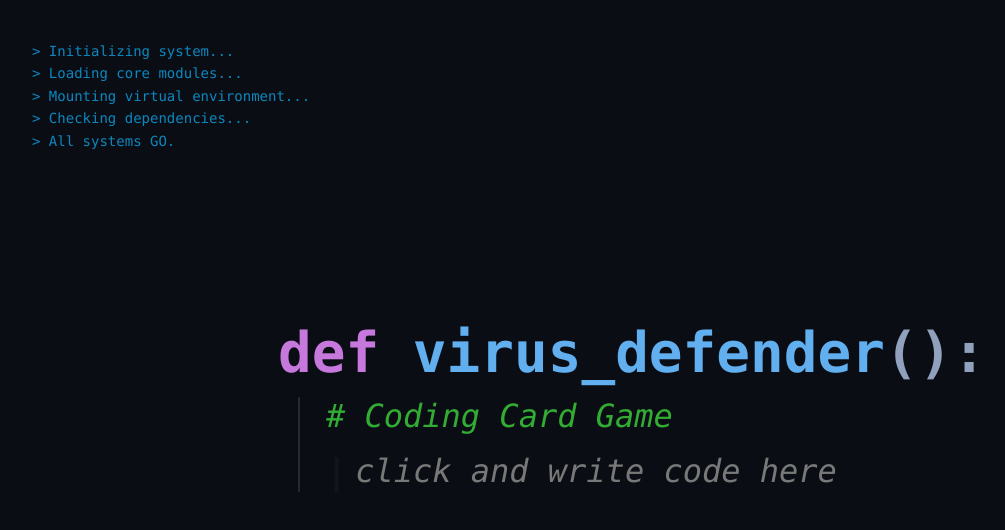
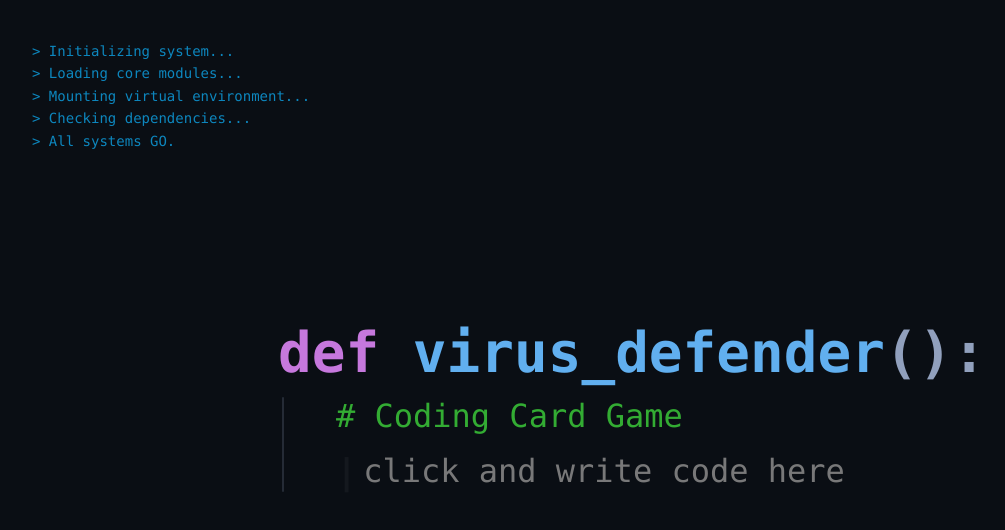
Before and after one commit to oy-hotwater/code-card, a React (Vite) app: page / in a window 1280 px wide. Shown: the top 530 px of the page, without its empty margins (8-1013 px from the left). Built offline with nearby package versions, Linux system fonts and the light colour scheme.

Commit message:
update title screen

```diff
--- a/src/styles.css
+++ b/src/styles.css
@@ -477,7 +477,7 @@ body,
 /* インデントブロック（関数の中身であることを強調） */
 .indentBlock {
   position: relative;
-  padding-left: 48px; /* 深めのインデント */
+  padding-left: 58px; /* 深めのインデント */
   display: flex;
   flex-direction: column;
   gap: 16px;
@@ -487,7 +487,7 @@ body,
 .indentBlock::before {
   content: "";
   position: absolute;
-  left: 20px; /* def の下あたりに線を引く */
+  left: 4px;
   top: 0;
   bottom: 0;
   width: 2px;
@@ -498,7 +498,6 @@ body,
 .titleSub {
   font-size: clamp(20px, 3vw, 32px);
   color: #33ac33;
-  font-style: italic;
 }
 
 .titleInstruction {
@@ -508,15 +507,14 @@ body,
 }
 
 .caret {
-  color: var(--py-accent);
+  color: #ffffff;
   font-weight: bold;
-  margin-right: 8px;
+  margin-right: 6px;
   font-size: 1.1em;
 }
 
 .instruction {
   color: rgba(129, 129, 129, 0.934); /* 非常に薄いプレースホルダー色 */
-  font-style: italic;
 }
 
 /* =========================================
```
